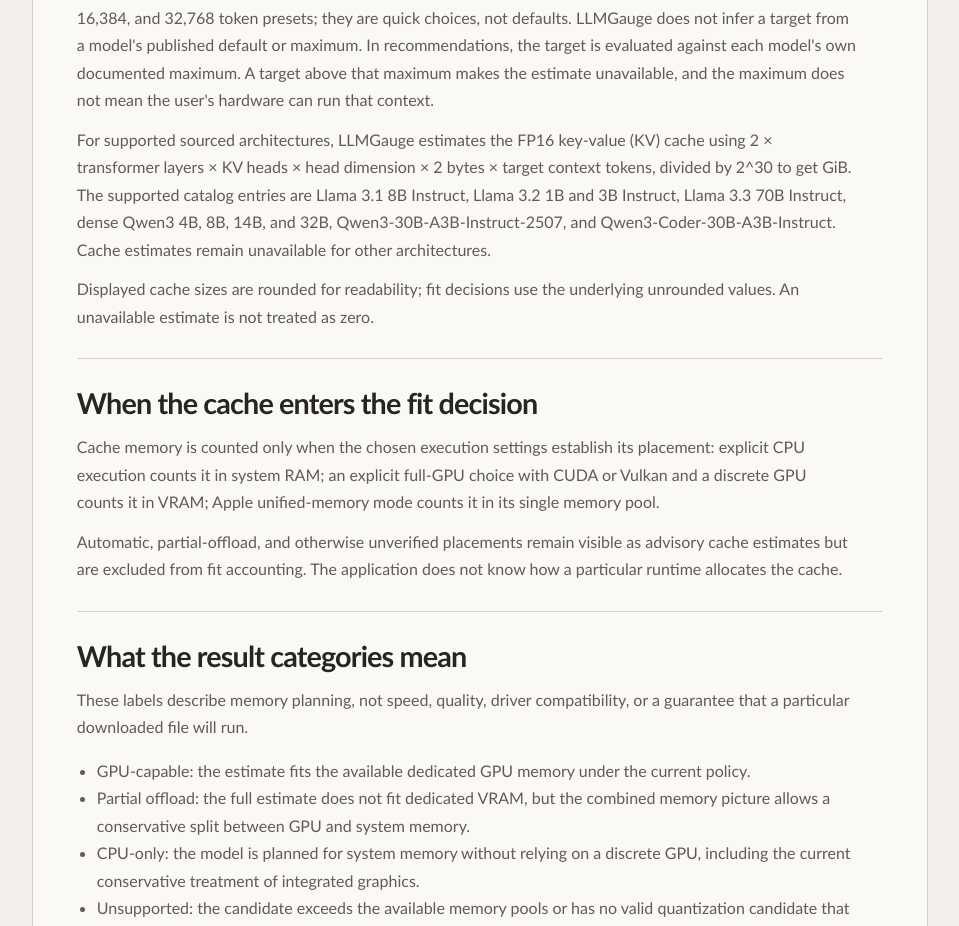
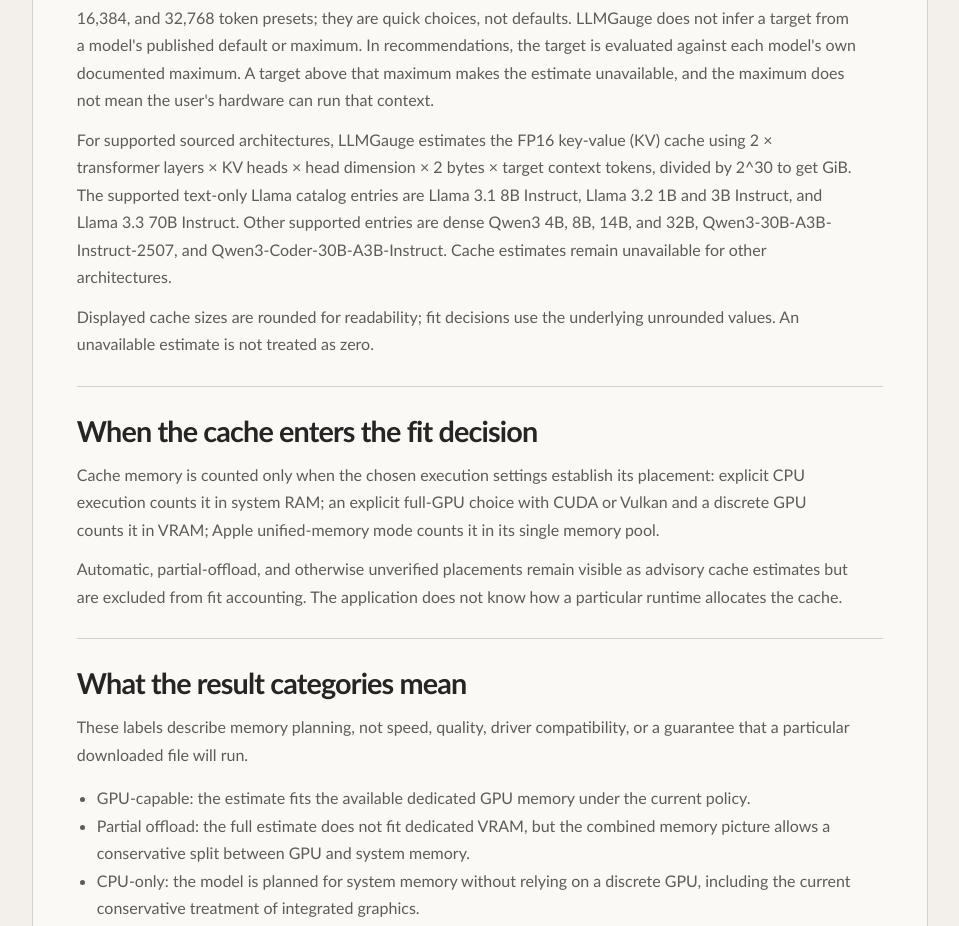
Before and after one commit to sage-yeti/LLMGauge, a Next.js app: page /guides/compatibility-estimates in a window 1280 px wide. Shown: the part 1040-1966 px from the top of the page, without its empty margins (281-1240 px from the left). Built offline with nearby package versions, Linux system fonts and the light colour scheme; no server answers.

Commit message:
docs: clarify supported Llama KV-cache records

```diff
--- a/src/data/guides.ts
+++ b/src/data/guides.ts
@@ -205,7 +205,7 @@
         heading: "What the KV-cache estimate means",
         paragraphs: [
           "While a model responds, the runtime keeps working information about earlier tokens. This is commonly called a key-value cache, or KV cache. A longer target can require more cache memory in addition to the model weights and runtime buffers.",
-          "LLMGauge shows an approximate FP16 cache estimate only when a model has supported, sourced architecture metadata. Supported catalog entries are Llama 3.1 8B Instruct, Llama 3.2 1B and 3B Instruct, Llama 3.3 70B Instruct, dense Qwen3 4B, 8B, 14B, and 32B, Qwen3-30B-A3B-Instruct-2507, and Qwen3-Coder-30B-A3B-Instruct. Cache estimates remain unavailable for other architectures.",
+          "LLMGauge shows an approximate FP16 cache estimate only when a model has supported, sourced architecture metadata. Supported text-only Llama catalog entries are Llama 3.1 8B Instruct, Llama 3.2 1B and 3B Instruct, and Llama 3.3 70B Instruct. Other supported entries are dense Qwen3 4B, 8B, 14B, and 32B, Qwen3-30B-A3B-Instruct-2507, and Qwen3-Coder-30B-A3B-Instruct. Cache estimates remain unavailable for other architectures.",
           "The estimate uses 2 × transformer layers × KV heads × head dimension × 2 bytes × target context tokens, then divides by 2^30 to report GiB. The first 2 accounts for keys and values; 2 bytes is the FP16 assumption. The inputs come from sourced architecture metadata and the target you explicitly entered or selected.",
           "The interface rounds the displayed size for readability. Fit assessment uses the unrounded estimate, so display rounding does not change the fit decision.",
         ],
@@ -292,7 +292,7 @@
         heading: "Context targets and supported KV-cache estimates",
         paragraphs: [
           "A context target is optional and must be entered or selected explicitly. Both workflows offer 4,096, 8,192, 16,384, and 32,768 token presets; they are quick choices, not defaults. LLMGauge does not infer a target from a model's published default or maximum. In recommendations, the target is evaluated against each model's own documented maximum. A target above that maximum makes the estimate unavailable, and the maximum does not mean the user's hardware can run that context.",
-          "For supported sourced architectures, LLMGauge estimates the FP16 key-value (KV) cache using 2 × transformer layers × KV heads × head dimension × 2 bytes × target context tokens, divided by 2^30 to get GiB. The supported catalog entries are Llama 3.1 8B Instruct, Llama 3.2 1B and 3B Instruct, Llama 3.3 70B Instruct, dense Qwen3 4B, 8B, 14B, and 32B, Qwen3-30B-A3B-Instruct-2507, and Qwen3-Coder-30B-A3B-Instruct. Cache estimates remain unavailable for other architectures.",
+          "For supported sourced architectures, LLMGauge estimates the FP16 key-value (KV) cache using 2 × transformer layers × KV heads × head dimension × 2 bytes × target context tokens, divided by 2^30 to get GiB. The supported text-only Llama catalog entries are Llama 3.1 8B Instruct, Llama 3.2 1B and 3B Instruct, and Llama 3.3 70B Instruct. Other supported entries are dense Qwen3 4B, 8B, 14B, and 32B, Qwen3-30B-A3B-Instruct-2507, and Qwen3-Coder-30B-A3B-Instruct. Cache estimates remain unavailable for other architectures.",
           "Displayed cache sizes are rounded for readability; fit decisions use the underlying unrounded values. An unavailable estimate is not treated as zero.",
         ],
       },
```
